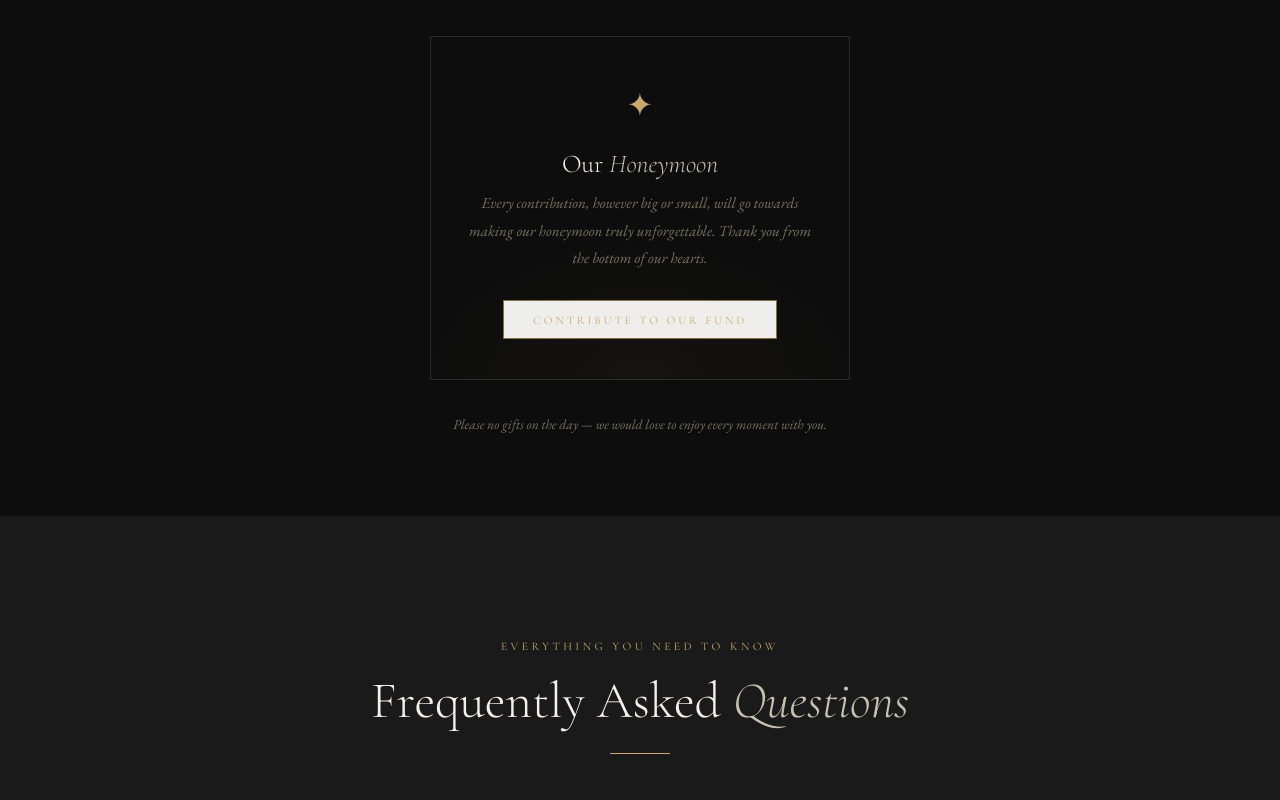
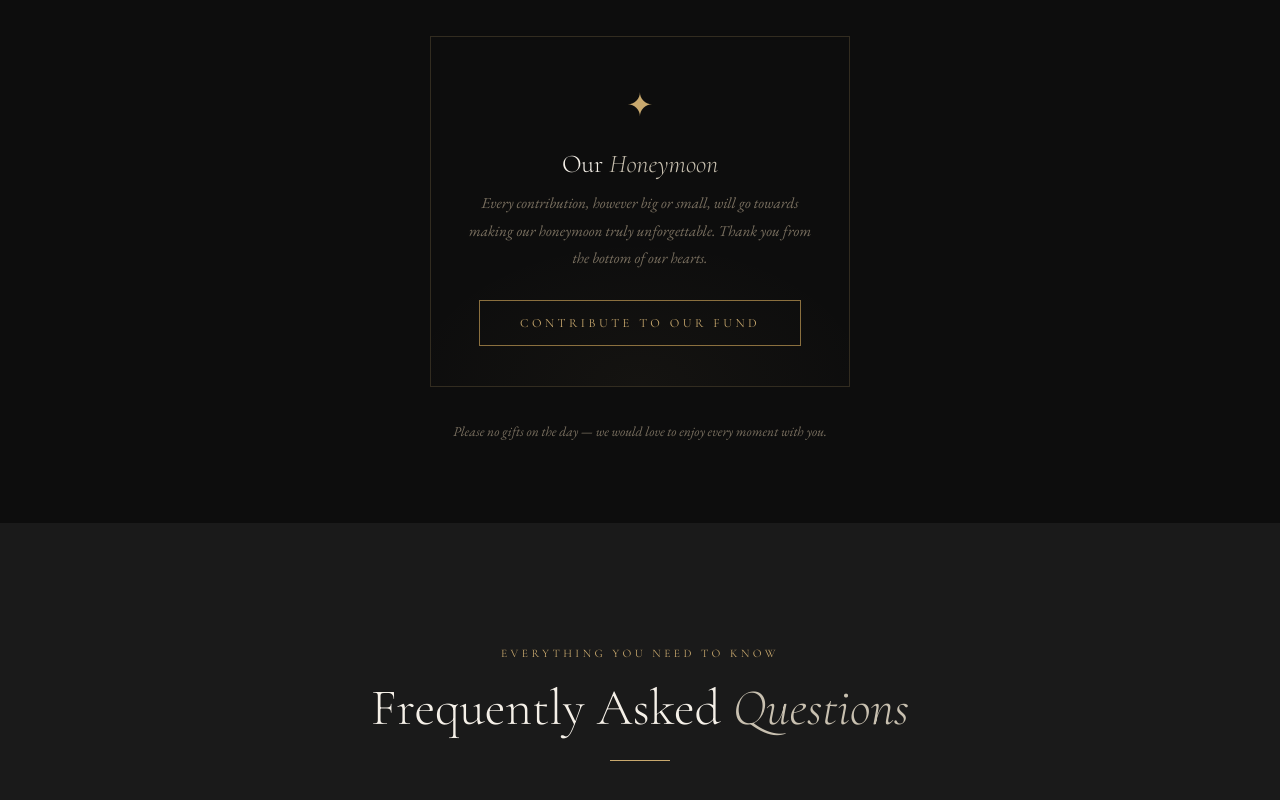
Before and after one commit to EdwardLewis817/cara-edward-wedding, a plain HTML site: page index.html in a window 1280 px wide. Shown: the part 6082-6882 px from the top of the page. Drawn offline with nearby package versions, Linux system fonts and the light colour scheme; no server answers.

Commit message:
Update index.html

```diff
--- a/index.html
+++ b/index.html
@@ -1428,7 +1428,22 @@
       <span class="honeymoon-icon">✦</span>
       <h3>Our <em>Honeymoon</em></h3>
       <p>Every contribution, however big or small, will go towards making our honeymoon truly unforgettable. Thank you from the bottom of our hearts.</p>
-      <button class="btn-ghost" onclick="openHoneymoonModal()">Contribute to our fund</button>
+      <button onclick="openHoneymoonModal()" style="
+        display: inline-block;
+        font-family: var(--serif);
+        font-size: 0.78rem;
+        letter-spacing: 0.28em;
+        text-transform: uppercase;
+        color: var(--gold);
+        background: transparent;
+        border: 1px solid var(--gold-dim);
+        padding: 0.85rem 2.5rem;
+        cursor: pointer;
+        transition: all 0.3s;
+      " onmouseover="this.style.background='rgba(201,169,110,0.1)'; this.style.borderColor='var(--gold)'"
+         onmouseout="this.style.background='transparent'; this.style.borderColor='var(--gold-dim)'">
+        Contribute to our Fund
+      </button>
     </div>
 
     <p style="font-family: var(--body); font-size: 0.85rem; font-style: italic; color: var(--muted); margin-top: 2rem;">Please no gifts on the day — we would love to enjoy every moment with you.</p>
```
